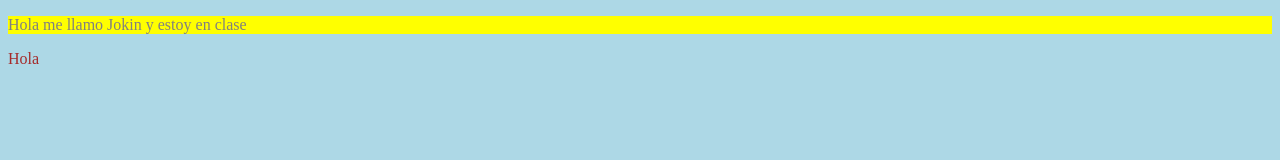
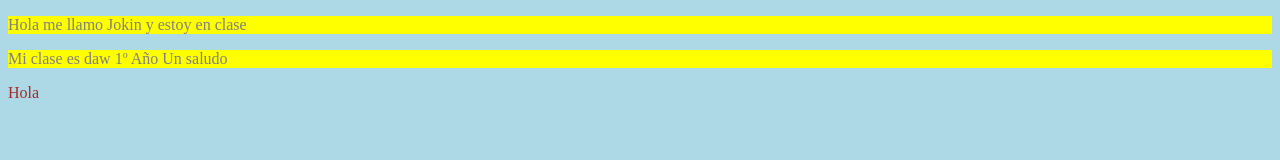
Before and after one commit to 77Jokin/mtg-Jokin-Mel, a plain HTML site: page index.html in a window 1280 px wide. Drawn offline with Linux system fonts and the light colour scheme.

Commit message:
Tercer-commit-de-index.html

```diff
--- a/index.html
+++ b/index.html
@@ -8,6 +8,7 @@
 </head>
 <body>
     <p>Hola me llamo Jokin y estoy en clase </p>
+    <p>Mi clase es daw 1º Año Un saludo </p>
     <div>Hola</div>
 </body>
 </html>
```
